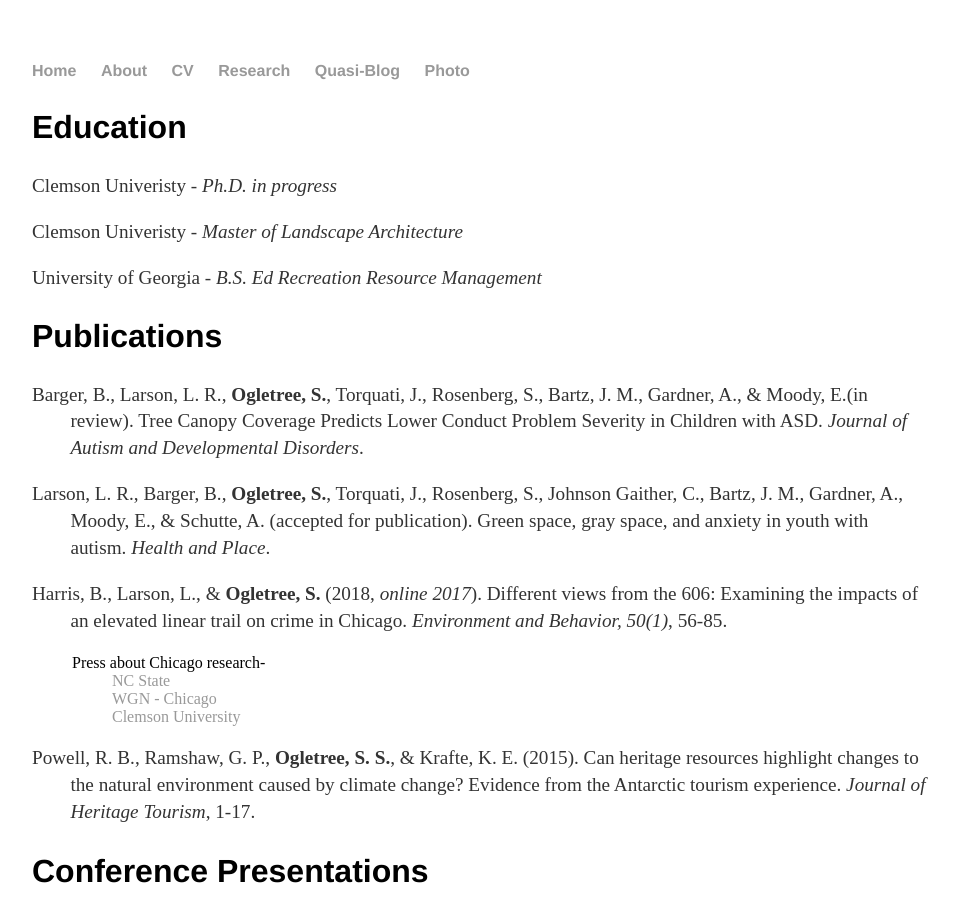
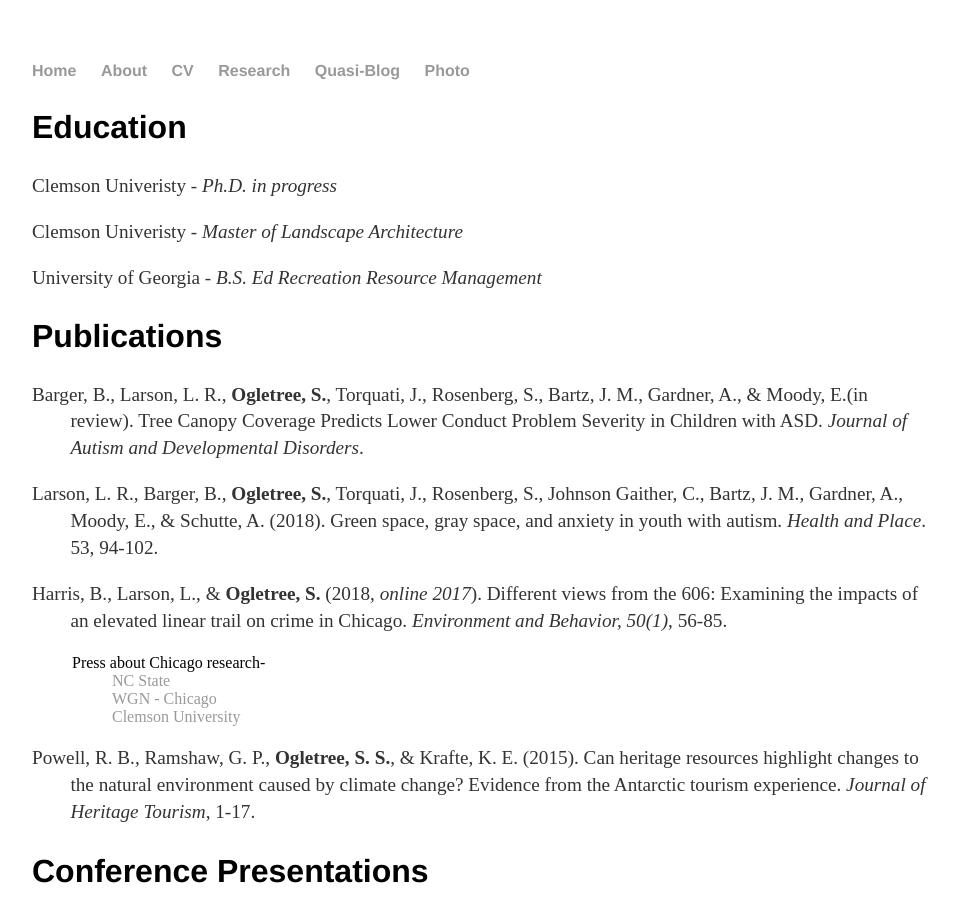
Before and after one commit to scottogletree/ogletrees.github.io, a Jekyll site: the page built from cv/index.html, in a window 1280 px wide and 900 px high. Shown: the whole window, without its empty margins (160-1119 px from the left). Built offline with Jekyll 4.4.1, drawn with Linux system fonts in a browser that asks for light colours.

Commit message:
update article

```diff
--- a/cv/index.html
+++ b/cv/index.html
@@ -22,7 +22,7 @@
 		<style> p{margin-left: 2em;text-indent: -2em;}</style>
 
 		<p>Barger, B., Larson, L. R., <strong>Ogletree, S.</strong>, Torquati, J., Rosenberg, S., Bartz, J. M., Gardner, A., & Moody, E.(in review). Tree Canopy Coverage Predicts Lower Conduct Problem Severity in Children with ASD. <em>Journal of Autism and Developmental Disorders</em>.</p>
-			<p>Larson, L. R., Barger, B., <strong>Ogletree, S.</strong>, Torquati, J., Rosenberg, S., Johnson Gaither, C., Bartz, J. M., Gardner, A., Moody, E., & Schutte, A. (accepted for publication). Green space, gray space, and anxiety in youth with autism. <em>Health and Place</em>.</p>
+			<p>Larson, L. R., Barger, B., <strong>Ogletree, S.</strong>, Torquati, J., Rosenberg, S., Johnson Gaither, C., Bartz, J. M., Gardner, A., Moody, E., & Schutte, A. (2018). Green space, gray space, and anxiety in youth with autism. <em>Health and Place</em>. 53, 94-102.</p>
 
 		<p>Harris, B., Larson, L., & <strong>Ogletree, S.</strong> (2018, <em> online 2017</em>). Different views from the 606: Examining the impacts of an elevated linear trail on crime in Chicago. <em>Environment and Behavior, 50(1)</em>, 56-85.</p>
 		<blockquote>
```
